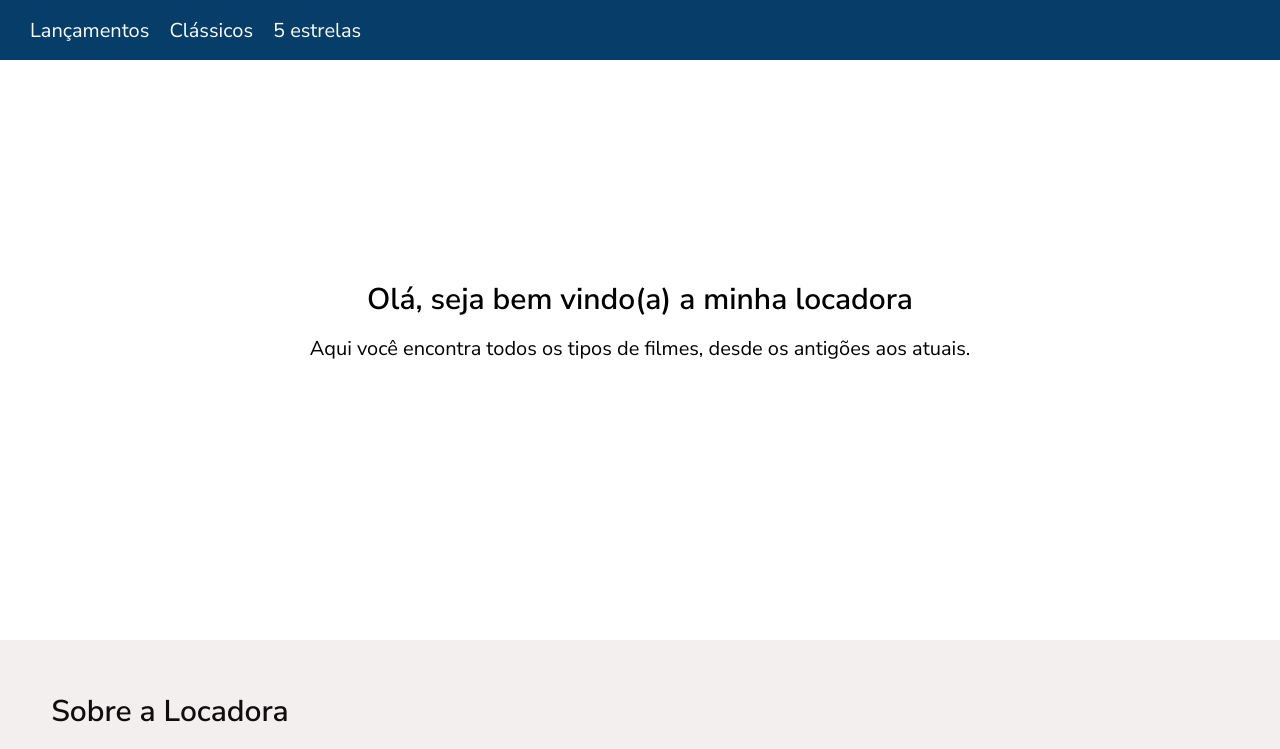
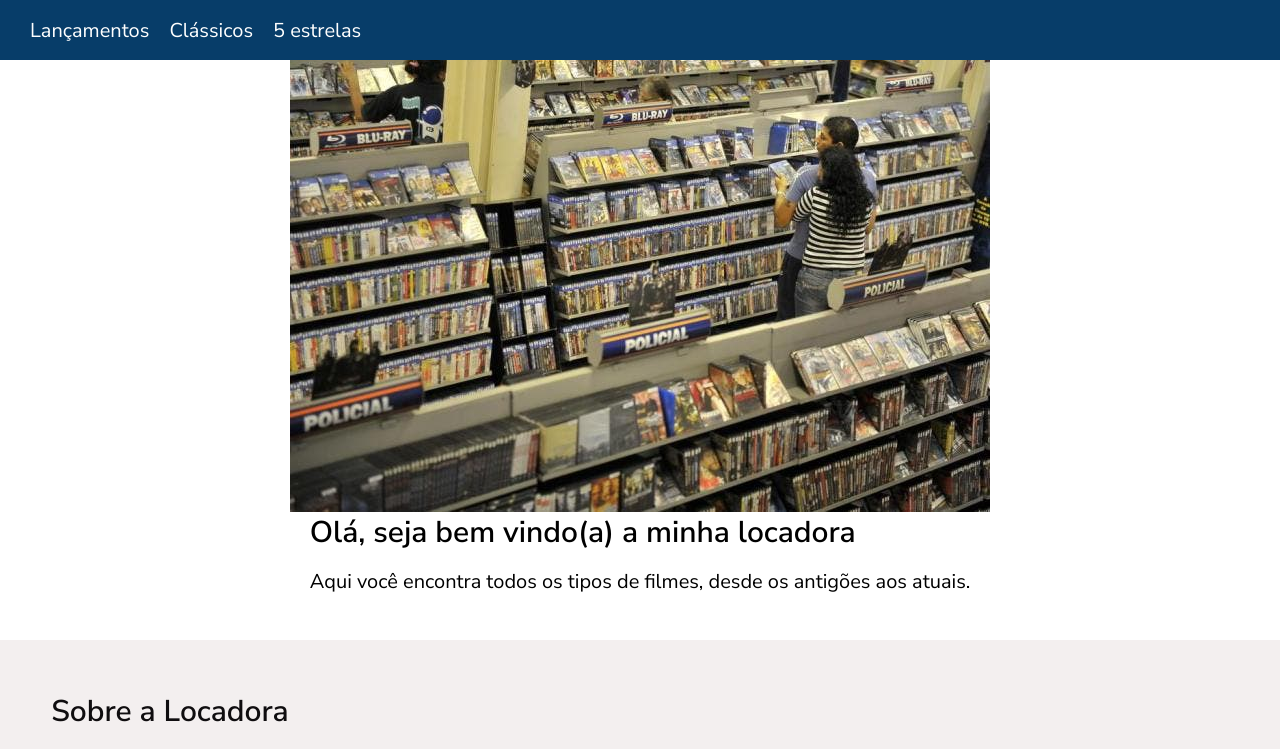
Before and after one commit to reprograma/On13-TodasEmTech-Responsividade, a plain HTML site: page aline-viana/exercicio-principal/index.html in a window 1280 px wide. Shown: the top 749 px of the page. Drawn offline with Linux system fonts and the light colour scheme.

Commit message:
trocando de foto + background header title

```diff
--- a/aline-viana/exercicio-principal/index.html
+++ b/aline-viana/exercicio-principal/index.html
@@ -1,5 +1,6 @@
 <!DOCTYPE html>
 <html>
+
 <head>
     <!-- Aqui vai ser incluída informações não visíveis ao usuário -->
     <meta charset="UTF-8">
@@ -22,8 +23,12 @@
         </nav>
 
         <div class="background-header">
-            <h1 class="background-header__title">Olá, seja bem vindo(a) a minha locadora</h1>
-            <p class="background-header__subtitle">Aqui você encontra todos os tipos de filmes, desde os antigões aos atuais.</p>
+            <img class="background-header-img" src="css/img/locadora.jpg" alt="imagem de uma locadora">
+            <div id="background-header__text">
+                <h1 class="background-header__title">Olá, seja bem vindo(a) a minha locadora</h1>
+                <p class="background-header__subtitle">Aqui você encontra todos os tipos de filmes, desde os antigões
+                    aos atuais.</p>
+            </div>
         </div>
     </header>
     <main>
```
